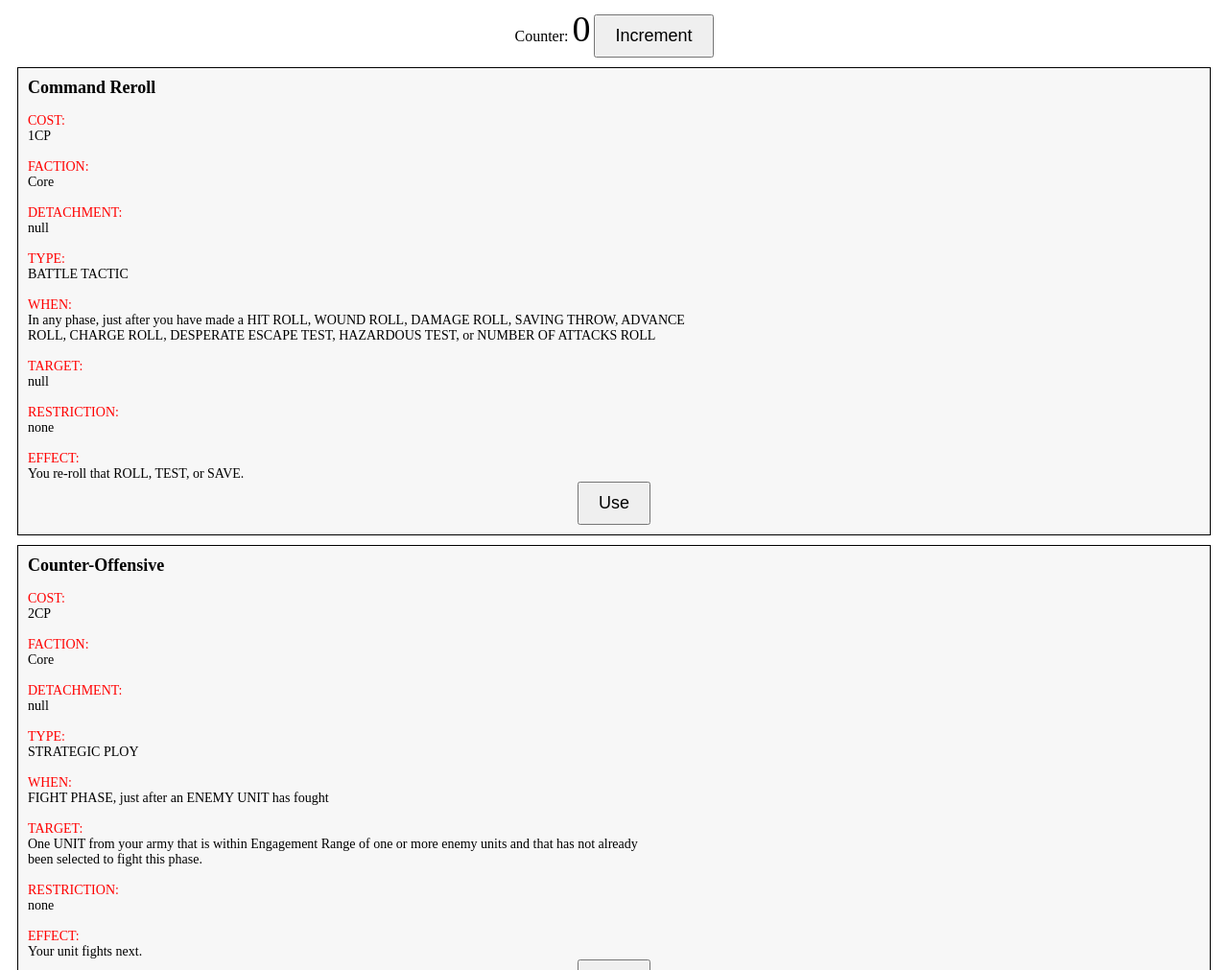
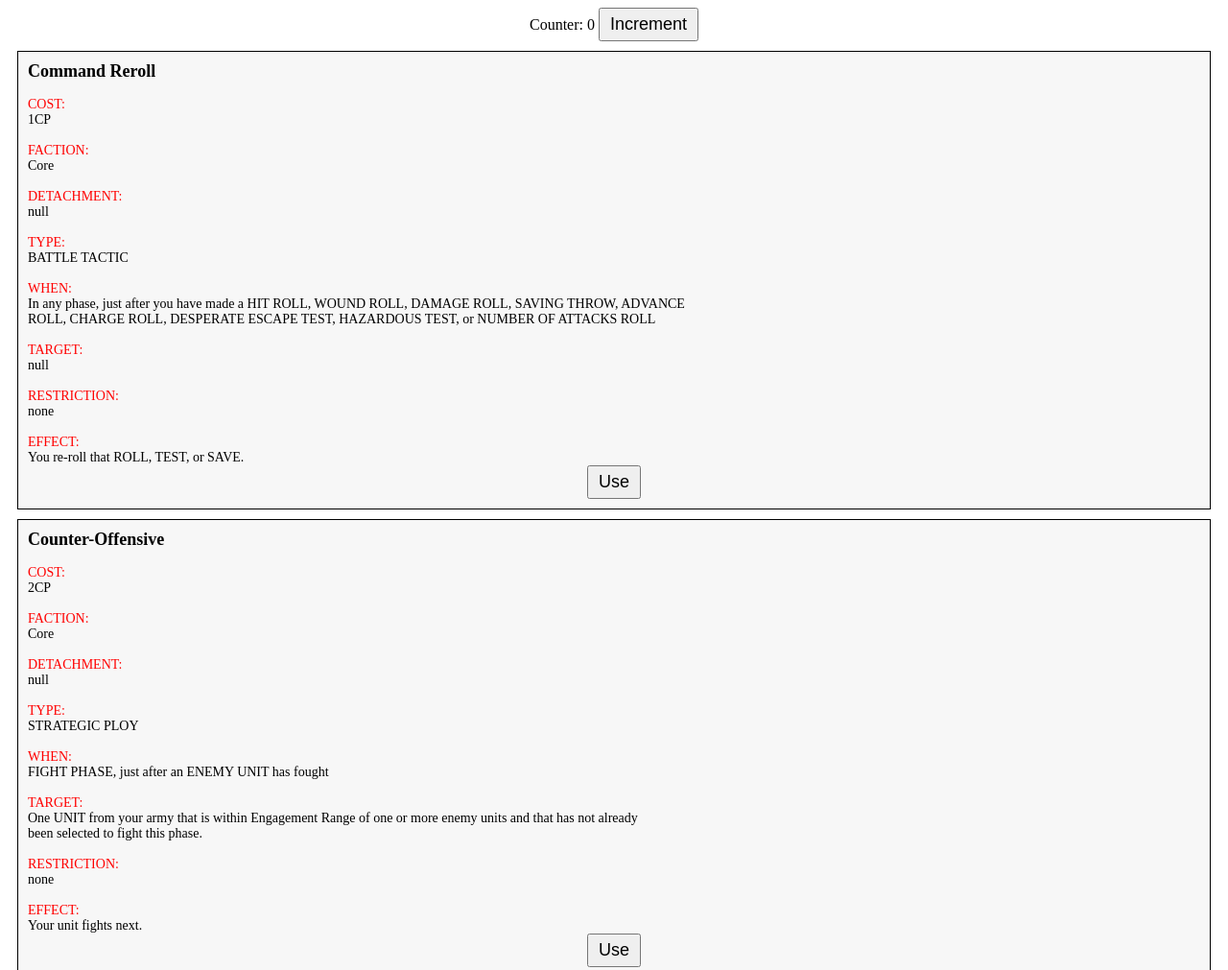
Before and after one commit to nohearts/nohearts.github.io, a plain HTML site: page index.html in a window 1280 px wide. Shown: the top 1011 px of the page at 96% size. Drawn offline with Linux system fonts and the light colour scheme.

Commit message:
update for performance

```diff
--- a/index.html
+++ b/index.html
@@ -50,14 +50,9 @@
             color: blue;
         }
 
-        /* Larger counter and button */
-        #counter {
-            font-size: 38px;
-        }
-
         button {
             font-size: 18px;
-            padding: 10px 20px; /* Adjust padding to make the button larger */
+            padding: 5px 10px; /* Adjust padding to make the button larger */
         }
     </style>
     <script>
```
